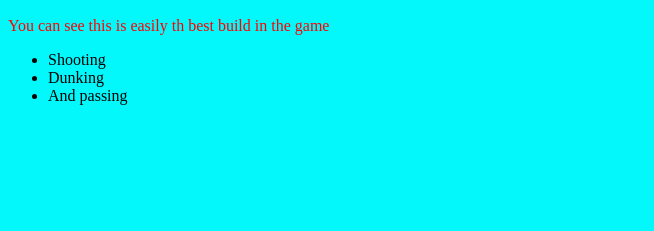
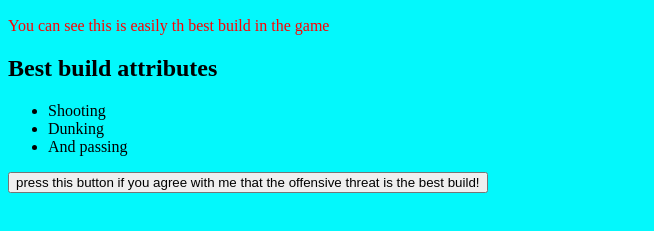
Before and after one commit to bs4326/Exploring-cs, a plain HTML site: page index.html in a window 1280 px wide. Shown: the part 451-682 px from the top of the page, without its empty margins (0-654 px from the left). Drawn offline with Linux system fonts and the light colour scheme.

Commit message:
Update index.html

```diff
--- a/index.html
+++ b/index.html
@@ -11,11 +11,12 @@
     <font color="red">You can see this is easily th best build in the game</font>
     <body bgcolor="03f8fc">
      <p>
+     <h2>Best build attributes</h2>
      <ul>
   <li>Shooting</li>
   <li>Dunking</li>
   <li>And passing</li>
 </ul>
-
+    <button>press this button if you agree with me that the offensive threat is the best build!</button>
  </body>
 </html>
```
